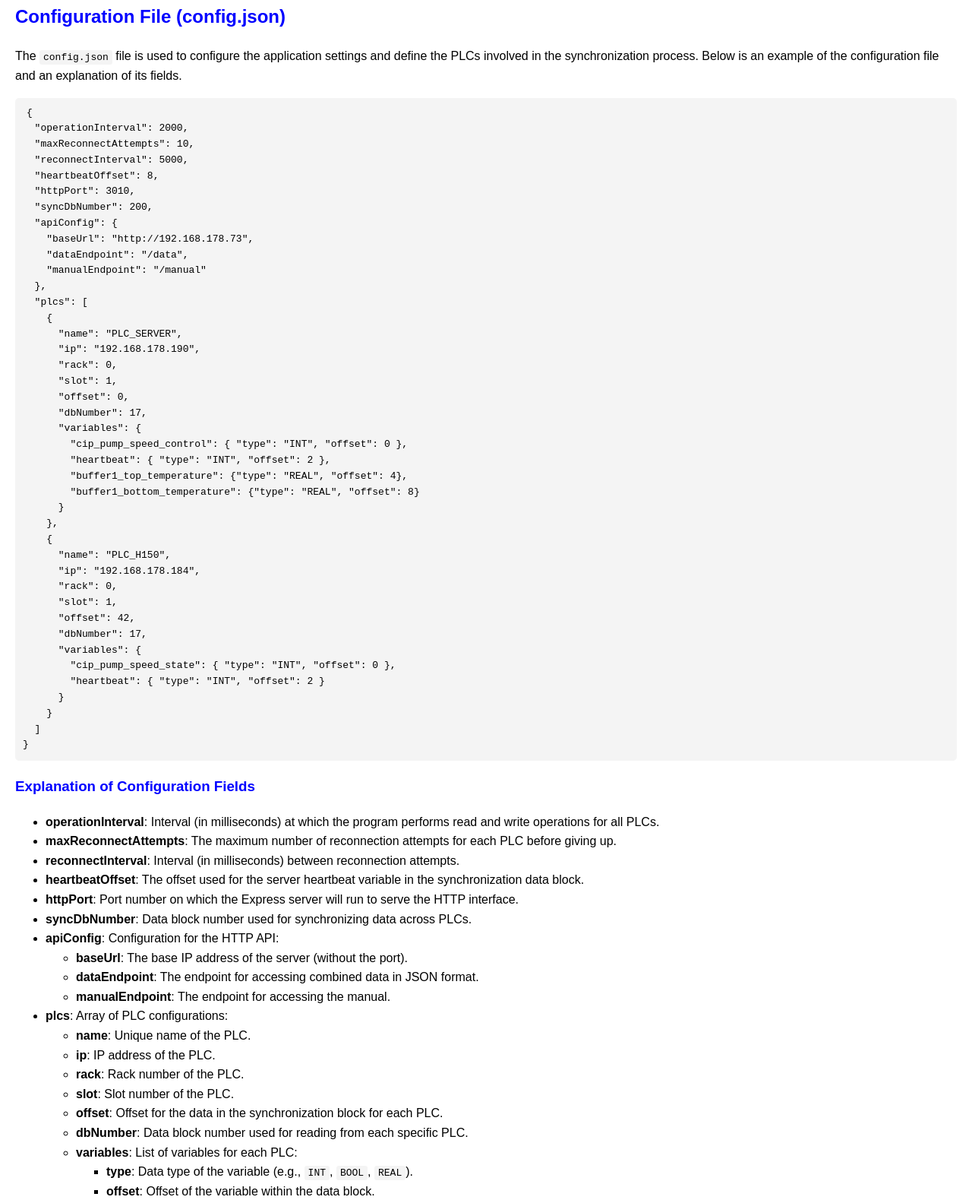
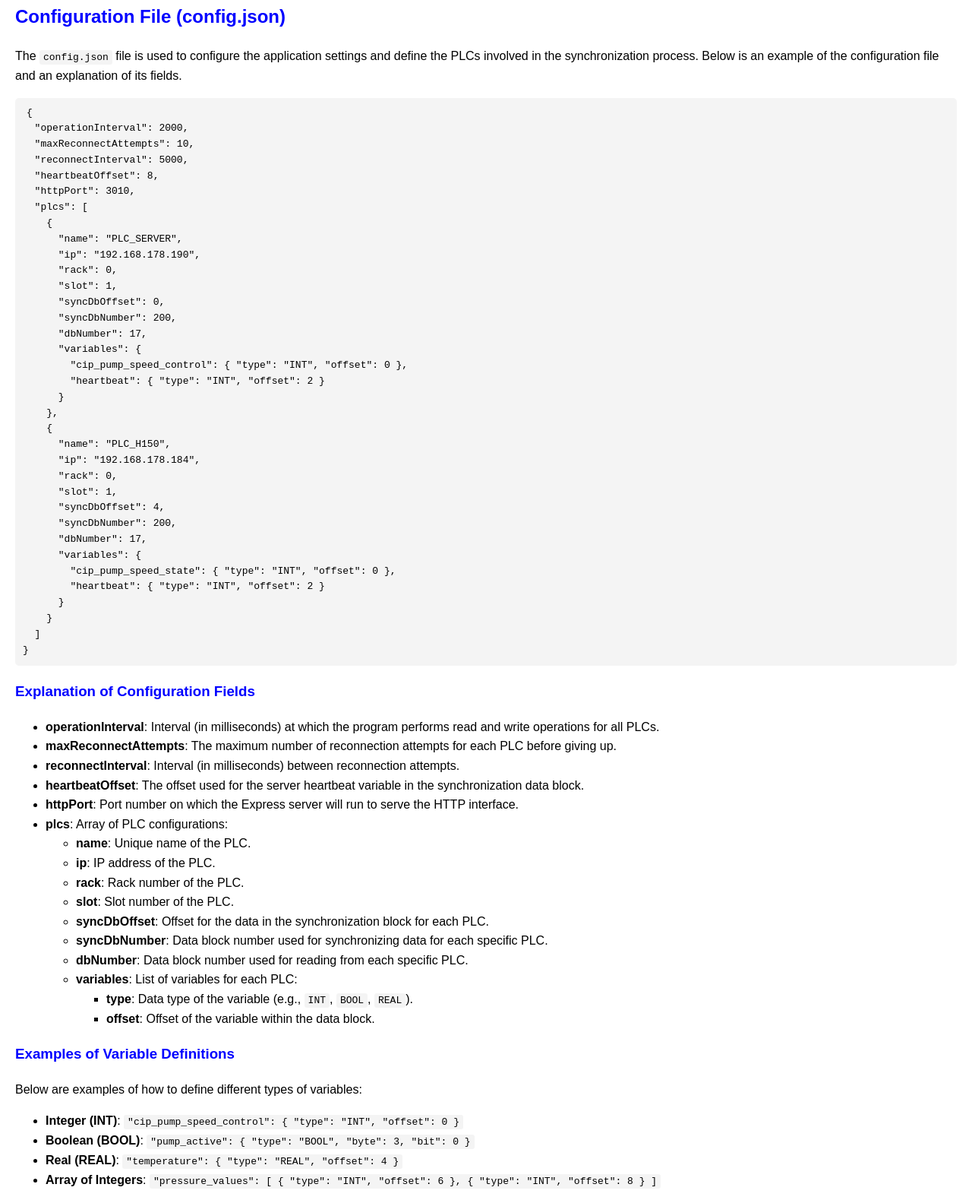
Before and after one commit to nrbrt/s7_sync_server, a website: page manual.html in a window 1280 px wide. Shown: the part 1026-2605 px from the top of the page at 76% size. Drawn offline with Linux system fonts and the light colour scheme.

Commit message:
sync db config added

```diff
--- a/manual.html
+++ b/manual.html
@@ -50,25 +50,18 @@
   "reconnectInterval": 5000,
   "heartbeatOffset": 8,
   "httpPort": 3010,
-  "syncDbNumber": 200,
-  "apiConfig": {
-    "baseUrl": "http://192.168.178.73",
-    "dataEndpoint": "/data",
-    "manualEndpoint": "/manual"
-  },
   "plcs": [
     {
       "name": "PLC_SERVER",
       "ip": "192.168.178.190",
       "rack": 0,
       "slot": 1,
-      "offset": 0,
+      "syncDbOffset": 0,
+      "syncDbNumber": 200,
       "dbNumber": 17,
       "variables": {
         "cip_pump_speed_control": { "type": "INT", "offset": 0 },
-        "heartbeat": { "type": "INT", "offset": 2 },
-        "buffer1_top_temperature": {"type": "REAL", "offset": 4},
-        "buffer1_bottom_temperature": {"type": "REAL", "offset": 8}
+        "heartbeat": { "type": "INT", "offset": 2 }
       }
     },
     {
@@ -76,7 +69,8 @@
       "ip": "192.168.178.184",
       "rack": 0,
       "slot": 1,
-      "offset": 42,
+      "syncDbOffset": 4,
+      "syncDbNumber": 200,
       "dbNumber": 17,
       "variables": {
         "cip_pump_speed_state": { "type": "INT", "offset": 0 },
@@ -93,20 +87,14 @@
         <li><strong>reconnectInterval</strong>: Interval (in milliseconds) between reconnection attempts.</li>
         <li><strong>heartbeatOffset</strong>: The offset used for the server heartbeat variable in the synchronization data block.</li>
         <li><strong>httpPort</strong>: Port number on which the Express server will run to serve the HTTP interface.</li>
-        <li><strong>syncDbNumber</strong>: Data block number used for synchronizing data across PLCs.</li>
-        <li><strong>apiConfig</strong>: Configuration for the HTTP API:</li>
-        <ul>
-            <li><strong>baseUrl</strong>: The base IP address of the server (without the port).</li>
-            <li><strong>dataEndpoint</strong>: The endpoint for accessing combined data in JSON format.</li>
-            <li><strong>manualEndpoint</strong>: The endpoint for accessing the manual.</li>
-        </ul>
         <li><strong>plcs</strong>: Array of PLC configurations:</li>
         <ul>
             <li><strong>name</strong>: Unique name of the PLC.</li>
             <li><strong>ip</strong>: IP address of the PLC.</li>
             <li><strong>rack</strong>: Rack number of the PLC.</li>
             <li><strong>slot</strong>: Slot number of the PLC.</li>
-            <li><strong>offset</strong>: Offset for the data in the synchronization block for each PLC.</li>
+            <li><strong>syncDbOffset</strong>: Offset for the data in the synchronization block for each PLC.</li>
+            <li><strong>syncDbNumber</strong>: Data block number used for synchronizing data for each specific PLC.</li>
             <li><strong>dbNumber</strong>: Data block number used for reading from each specific PLC.</li>
             <li><strong>variables</strong>: List of variables for each PLC:</li>
             <ul>
@@ -147,11 +135,11 @@
     <p>Follow the instructions provided by the command to complete the setup.</p>
 
     <h2>HTTP Interface</h2>
-    <p>The application provides an HTTP interface that allows you to access the combined data and various counters. By default, it runs on port 3010 (or the port specified in the configuration file).</p>
+    <p>The application provides an HTTP interface that allows you to access the combined data and various counters. By default, it runs on the port specified in the configuration file.</p>
     <h3>Endpoints</h3>
     <ul>
-        <li><strong>Data Endpoint</strong>: Access combined data and counters in JSON format by navigating to <code>http://[baseUrl]:[httpPort][dataEndpoint]</code>. For example: <code>http://192.168.178.73:3010/data</code></li>
-        <li><strong>Manual Endpoint</strong>: Access the application manual by navigating to <code>http://[baseUrl]:[httpPort][manualEndpoint]</code>. For example: <code>http://192.168.178.73:3010/manual</code></li>
+        <li><strong>/data</strong>: Provides the current synchronized data along with the server heartbeat, read counters, write counters, and a link to the manual.</li>
+        <li><strong>/manual</strong>: Provides access to the online manual for the application.</li>
     </ul>
 
 </body>
```
Also changed, not shown: ws7.js (+5 -5 lines).
